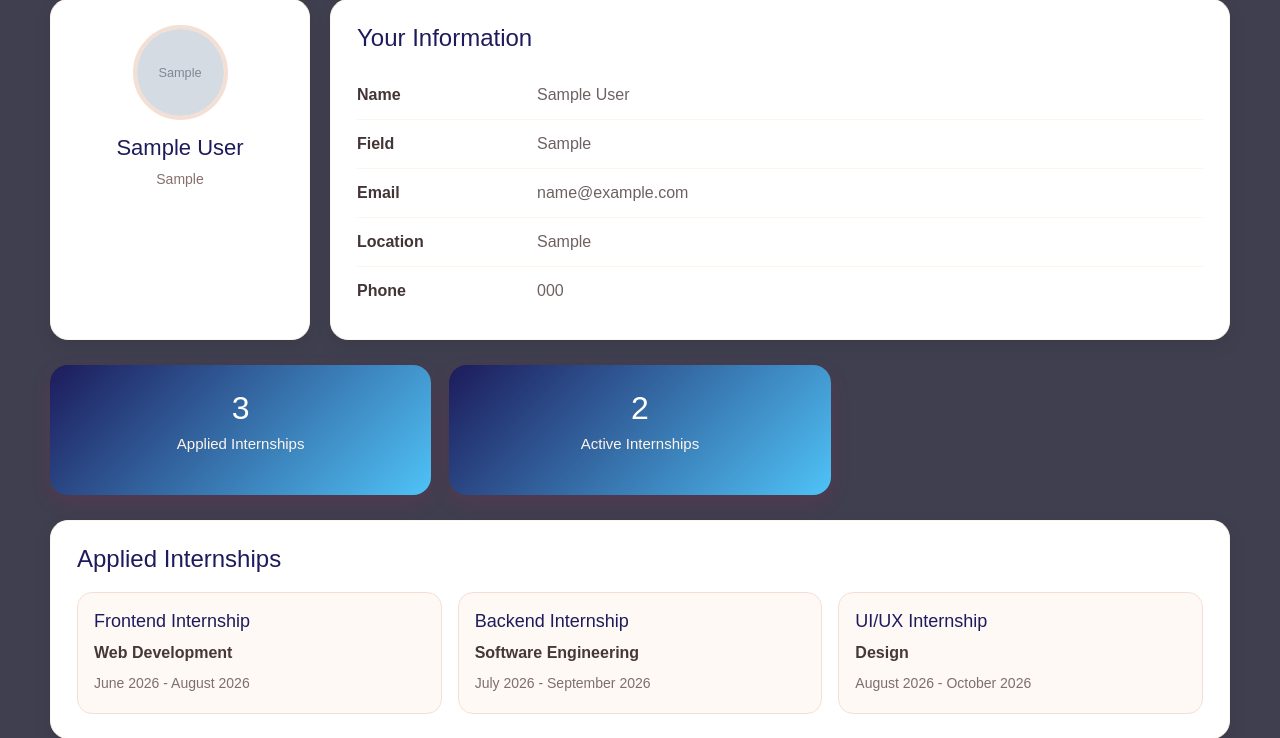
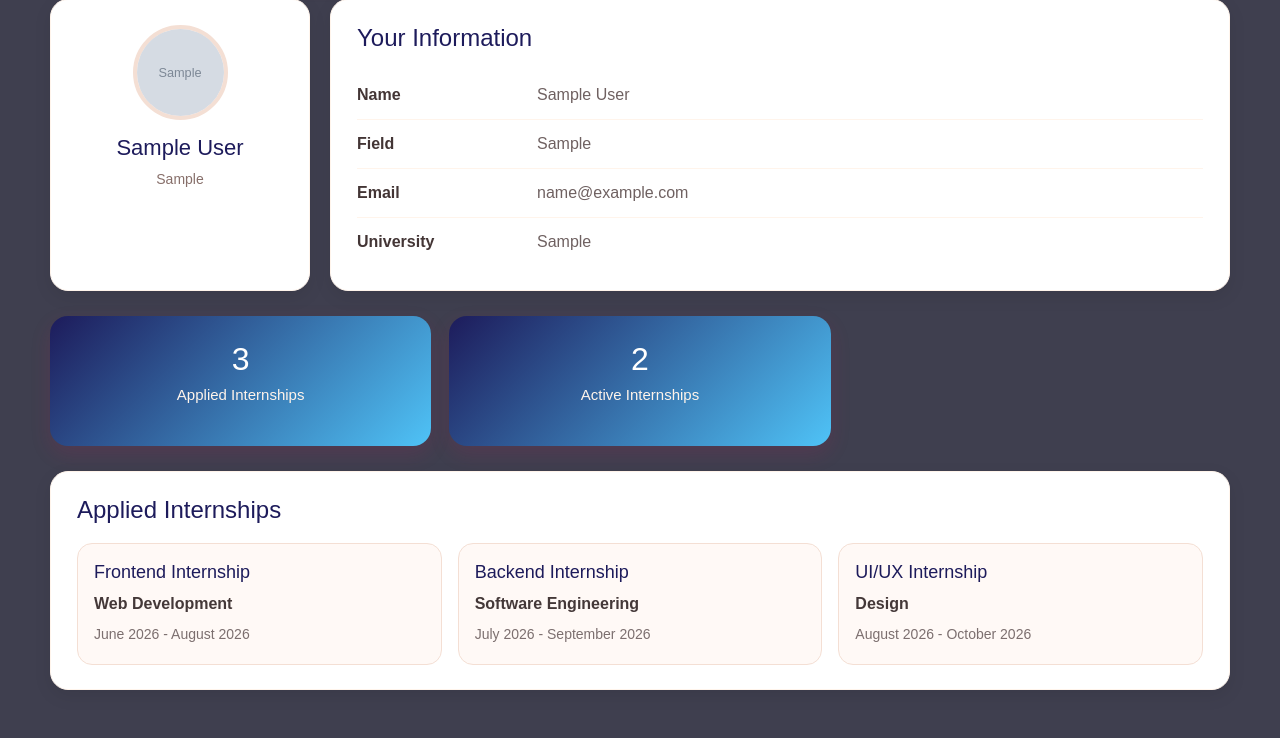
Before and after one commit to Daniel-Lamie95/Web-Programming-Project, a PHP site: page /student-dashboard.php in a window 1280 px wide. Shown: the part 280-1018 px from the top of the page. Run offline with PHP 8.4, Linux system fonts and the light colour scheme; the visitor is signed in with stand-in values (Sample User, id 1); tables that the repository leaves empty or names only in its code hold one stand-in row (values such as "Sample post"); grey boxes marked "Sample" are stand-in pictures.

Commit message:
fixed studetn dahsboard and prfile

```diff
--- a/student-dashboard.php
+++ b/student-dashboard.php
@@ -39,7 +39,6 @@ if (!$student) {
 
 $studentName = isset($student['name']) ? $student['name'] : '';
 $studentEmail = isset($student['email']) ? $student['email'] : '';
-$studentPhone = isset($student['phonenum']) ? $student['phonenum'] : '';
 $studentUniversity = isset($student['university']) ? $student['university'] : '';
 $studentMajor = isset($student['major']) ? $student['major'] : '';
 $studentPhotoPath = isset($student['profile_photo_path']) && $student['profile_photo_path'] !== '' ? $student['profile_photo_path'] : './images/Screenshot 2026-03-23 192924.png';
@@ -105,13 +104,8 @@ mysqli_close($con);
                 </div>
 
                 <div class="dashboard-info-row">
-                    <span class="dashboard-label">Location</span>
+                    <span class="dashboard-label">University</span>
                     <span class="dashboard-value"><?php echo htmlspecialchars($studentUniversity); ?></span>
-                </div>
-
-                <div class="dashboard-info-row">
-                    <span class="dashboard-label">Phone</span>
-                    <span class="dashboard-value"><?php echo htmlspecialchars($studentPhone); ?></span>
                 </div>
             </div>
         </section>
--- a/student-profile.php
+++ b/student-profile.php
@@ -40,6 +40,7 @@ if (!$student) {
 
 $studentName = isset($student['name']) ? $student['name'] : '';
 $studentEmail = isset($student['email']) ? $student['email'] : '';
+$studentPhone = isset($student['phonenum']) ? $student['phonenum'] : '';
 $studentUniversity = isset($student['university']) ? $student['university'] : '';
 $studentMajor = isset($student['major']) ? $student['major'] : '';
 $studentDob = isset($student['dateOfBirth']) ? $student['dateOfBirth'] : '';
@@ -98,6 +99,11 @@ mysqli_close($con);
                 </div>
 
                 <div class="profile-row">
+                    <span class="profile-label">Phone</span>
+                    <span class="profile-value"><?php echo htmlspecialchars($studentPhone); ?></span>
+                </div>
+
+                <div class="profile-row">
                     <span class="profile-label">University</span>
                     <span class="profile-value"><?php echo htmlspecialchars($studentUniversity); ?></span>
                 </div>
```
